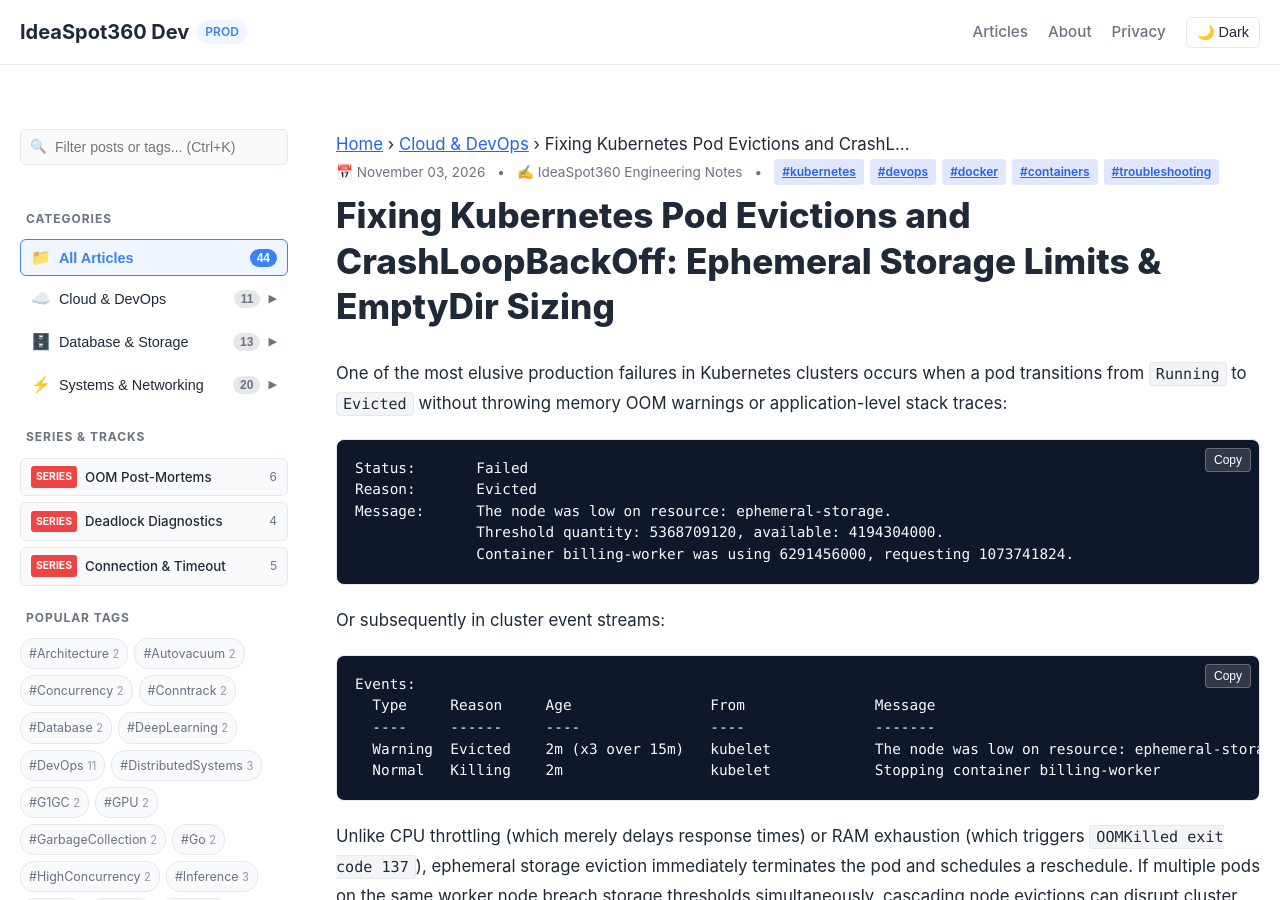
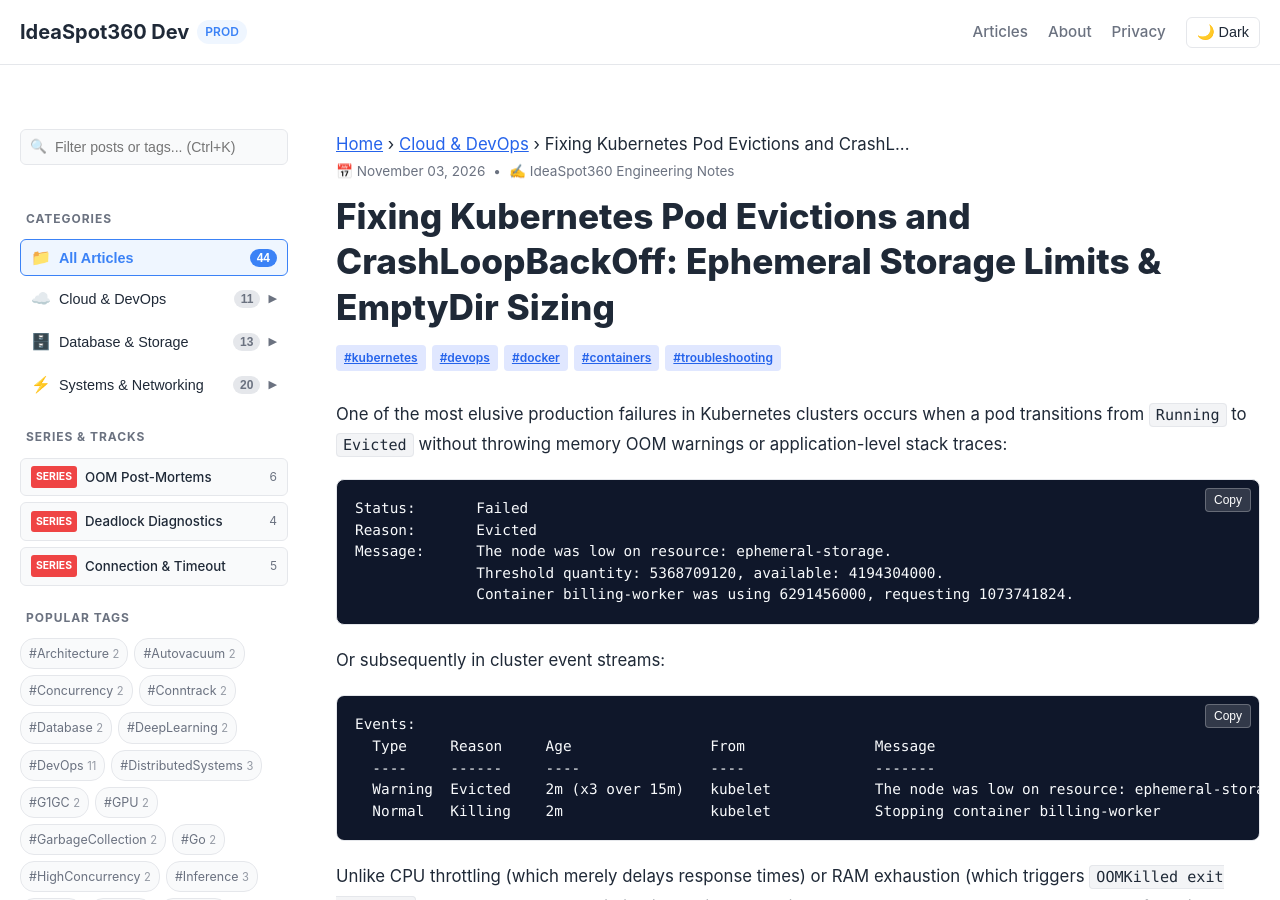
Before and after one commit to ideaspot360/dev, a Jekyll site: the page built from _posts/2026-11-03-kubernetes-pod-eviction-ephemeral-storage.md, in a window 1280 px wide and 900 px high. Built offline with Jekyll 4.4.1, drawn with Linux system fonts in a browser that asks for light colours.

Commit message:
fix(layout): separate post tags below title and prevent meta wrapping

```diff
--- a/_layouts/post.html
+++ b/_layouts/post.html
@@ -13,20 +13,19 @@ layout: default
   </nav>
 
   <header style="margin-bottom: 28px;">
-    <div class="post-meta">
-      <time datetime="{{ page.date | date_to_xmlschema }}">📅 {{ page.date | date: "%B %d, %Y" }}</time>
+    <div class="post-meta" style="flex-wrap: wrap; gap: 8px;">
+      <time datetime="{{ page.date | date_to_xmlschema }}" style="white-space: nowrap;">📅 {{ page.date | date: "%B %d, %Y" }}</time>
       <span>&bull;</span>
-      <span>✍️ {{ page.author | default: site.author.name }}</span>
-      {% if page.tags %}
-      <span>&bull;</span>
-      <div class="tags" style="display: inline-flex; margin-top: 0;">
-        {% for tag in page.tags %}
-        <a href="{{ '/' | relative_url }}#tag={{ tag | slugify }}" class="tag">#{{ tag }}</a>
-        {% endfor %}
-      </div>
-      {% endif %}
+      <span style="white-space: nowrap;">✍️ {{ page.author | default: site.author.name }}</span>
     </div>
-    <h1>{{ page.title }}</h1>
+    <h1 style="margin-top: 10px; margin-bottom: 14px;">{{ page.title }}</h1>
+    {% if page.tags %}
+    <div class="tags" style="margin-top: 0;">
+      {% for tag in page.tags %}
+      <a href="{{ '/' | relative_url }}#tag={{ tag | slugify }}" class="tag">#{{ tag }}</a>
+      {% endfor %}
+    </div>
+    {% endif %}
   </header>
 
   {% include ads_slot.html %}
```
